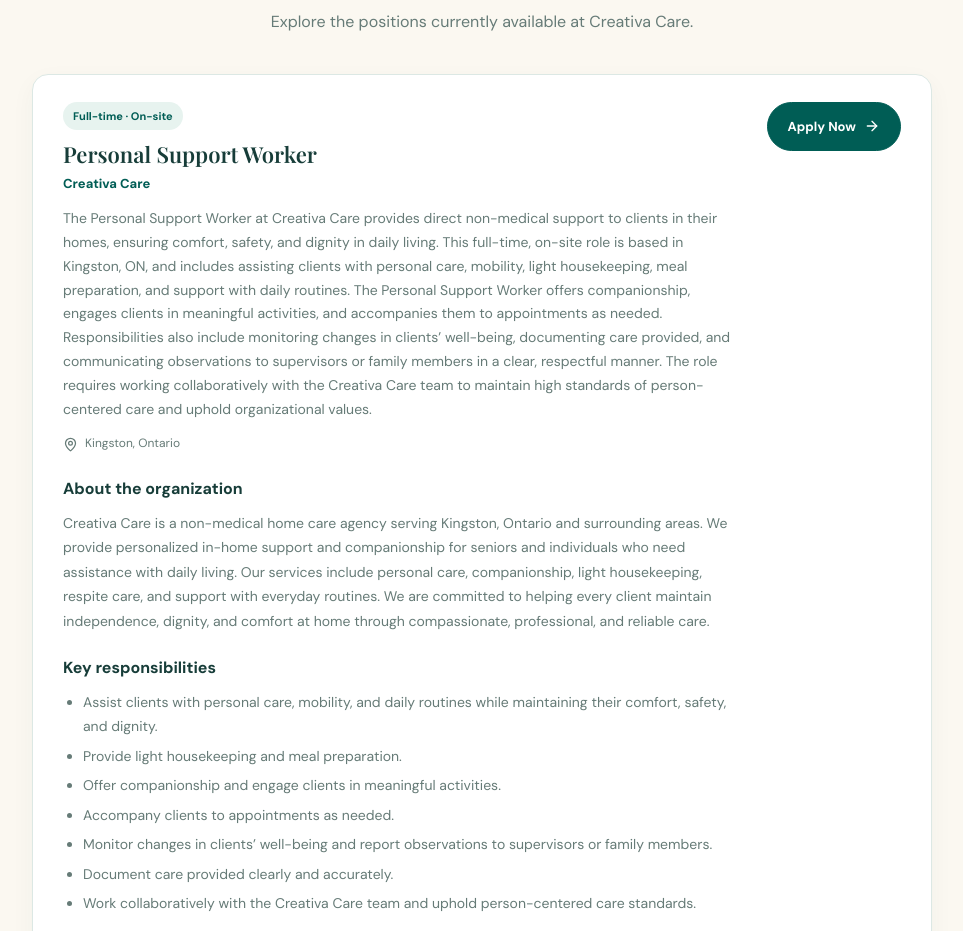
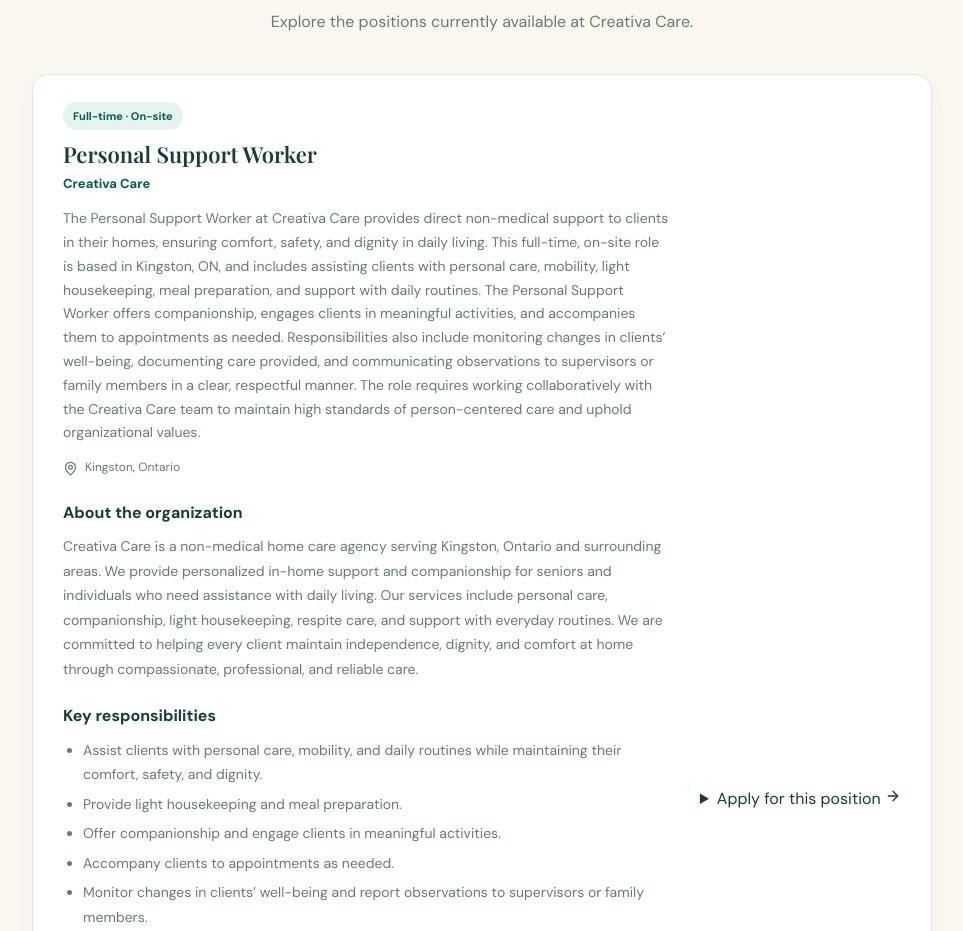
Before and after one commit to habimanasharif/creativa, a Next.js app: page /careers in a window 1280 px wide. Shown: the part 1361-2292 px from the top of the page, without its empty margins (158-1121 px from the left). Built offline with nearby package versions, Linux system fonts and the light colour scheme.

Commit message:
Add direct application form to Careers job listings

```diff
--- a/app/careers/page.js
+++ b/app/careers/page.js
@@ -1,5 +1,6 @@
 import Link from "next/link";
 import { ArrowRight, BriefcaseBusiness, HeartHandshake, Mail, MapPin, Sparkles, UsersRound } from "lucide-react";
+import CareerApplicationForm from "@/components/CareerApplicationForm";
 
 export const metadata = {
   title: "Careers",
@@ -115,9 +116,7 @@ export default function CareersPage() {
                       </div>
                     )}
                   </div>
-                  <a className="btn careers-apply-btn" href={`mailto:${job.email || "info@creativacare.ca"}?subject=${encodeURIComponent("Application: " + job.title)}`}>
-                    Apply Now <ArrowRight size={16} />
-                  </a>
+                  <CareerApplicationForm jobTitle={job.title} />
                 </article>
               ))}
             </div>
```
